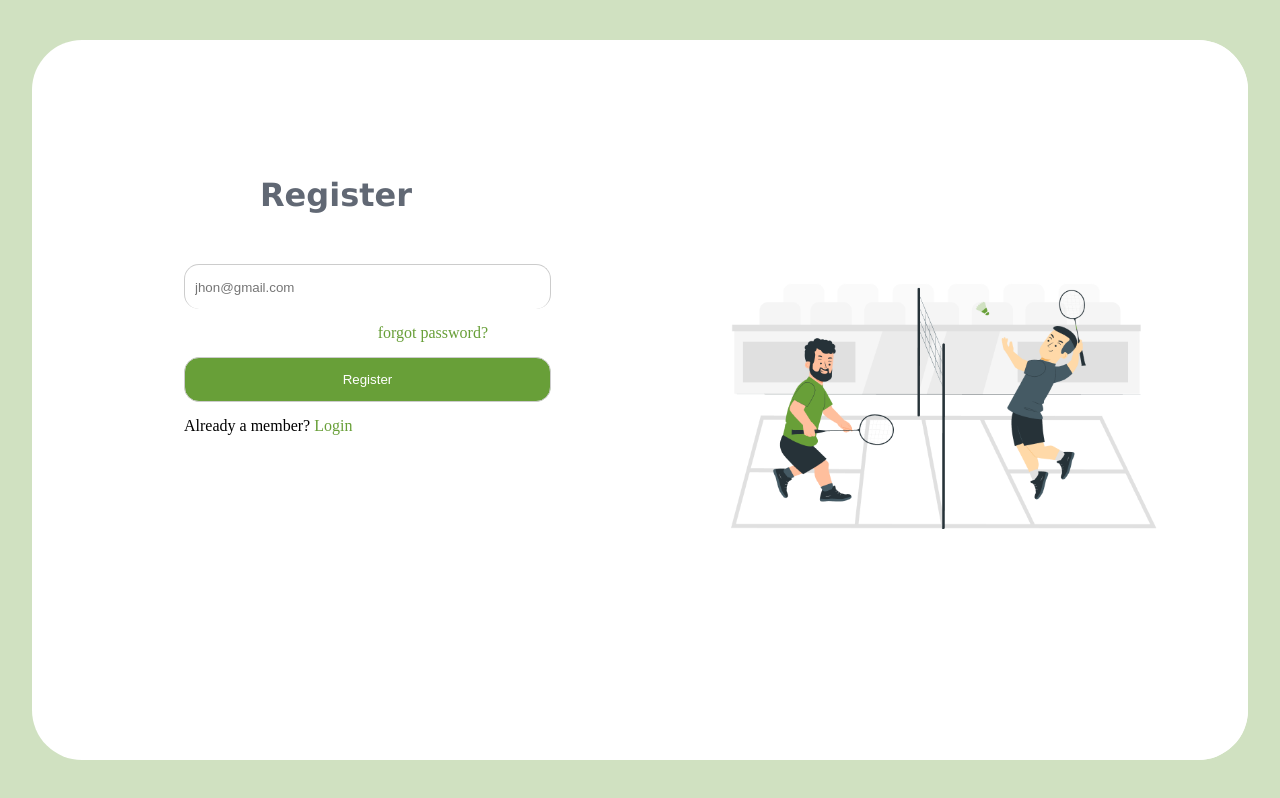
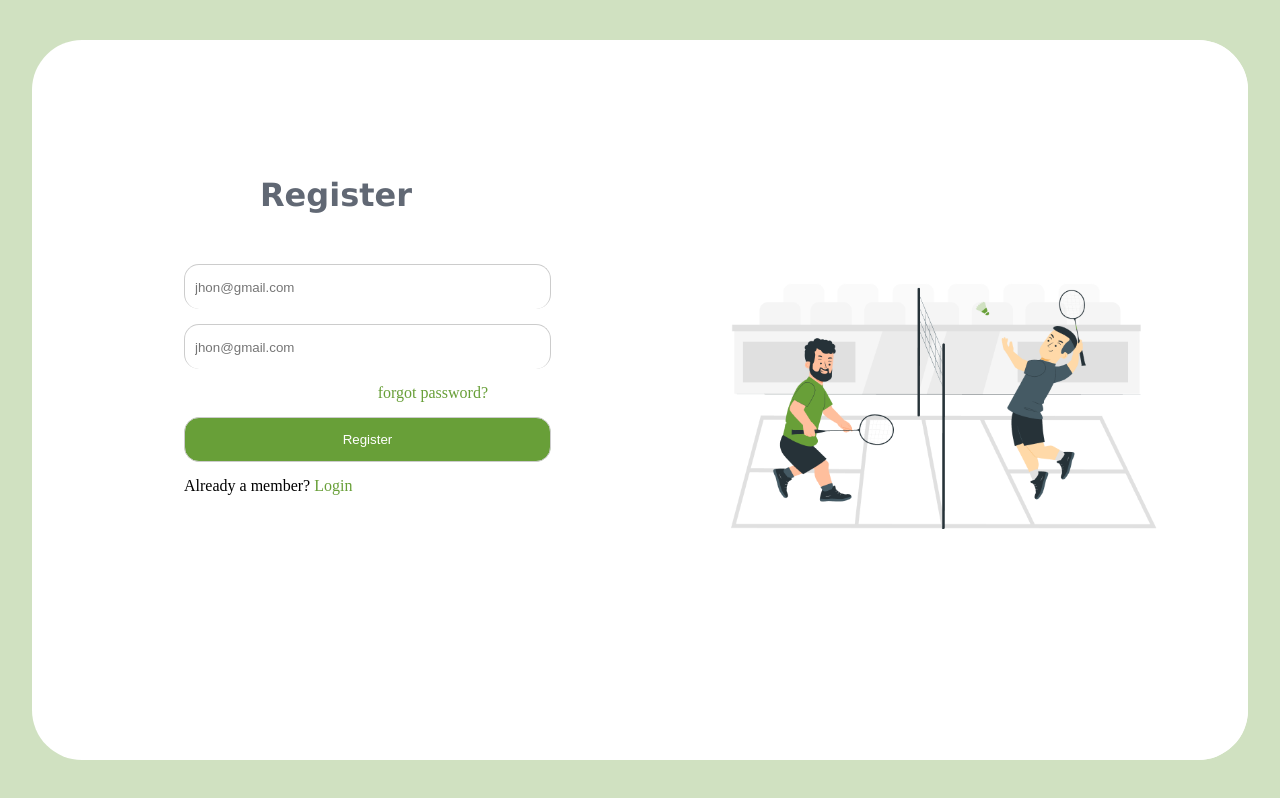
Before and after one commit to Brijithk/Turf_booking, a React (Vite) app in the folder turf_booking/: page /register in a window 1280 px wide. Built offline with nearby package versions, Linux system fonts and the light colour scheme.

Commit message:
added form feature

```diff
--- a/turf_booking/src/pages/register/register.tsx
+++ b/turf_booking/src/pages/register/register.tsx
@@ -1,32 +1,43 @@
 import { useNavigate } from "react-router-dom"
 import "../register/register.css"
 import registerImage from "../../assets/pana.png"
-import { useState } from "react"
-function register(){
+import React, { useState } from "react";
+interface FormState{
+    email:string;
+    password:string;
+}
+function register() {
     const navigate = useNavigate()
-    const [regData,setRegData]=useState({email:'',password:''})
+    const [regData, setRegData] = useState<FormState>({
+        email: '',
+        password: ''
+    })
     // const regData=[]
-    const handleRegister=(e:any)=>{
-        const {name:value}=e.target.value
-        set1
+    const handleChange = (e: React.ChangeEvent<HTMLInputElement>) => {
+        const { name, value } = e.target;
+        setRegData((prev)=>({...prev,[name]:value}))
 
         alert("enter the otp in next page");
         navigate('/otp')
+    }
+    const handleSubmit=(e:React.SyntheticEvent<HTMLFormElement>)=>{
+        e.preventDefault();
     }
     return <>
         <div className="register-outer-container">
             <div className="register-inner-container">
                 <div className="register-forms">
                     <h1 >Register</h1>
-                <div className="register-inner-form">
-                    <input type="text" name='email' placeholder="jhon@gmail.com" required></input>
+                    <form onSubmit={handleSubmit} className="register-inner-form">
+                        <input type="text" name='email' value={regData.email} onChange={handleChange} placeholder="jhon@gmail.com" required></input>
+                        <input type="password" name='password' value={regData.password} onChange={handleChange} placeholder="jhon@gmail.com" required></input>
                         <a className="register-forgot" href="register_page.html">forgot password?</a>
-                    <button type="submit" onClick={handleRegister}>Register</button>
+                        <button type="submit">Register</button>
                         <div className="register-register-link">
                             Already a member? <a>Login</a>
                         </div>
 
-                </div>
+                    </form>
                 </div>
                 <div className="register-down">
                     <img src={registerImage} className="register-image"></img>
```
Lines whose indentation alone changed are shown as unchanged.
